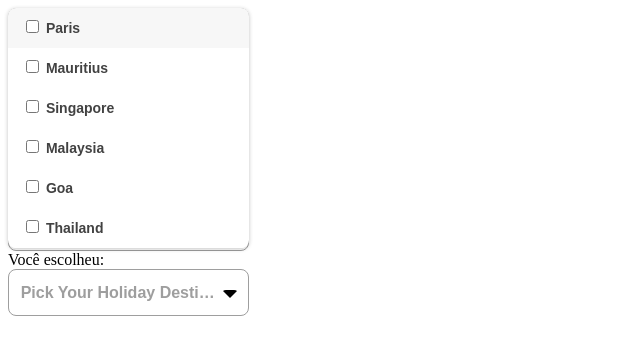
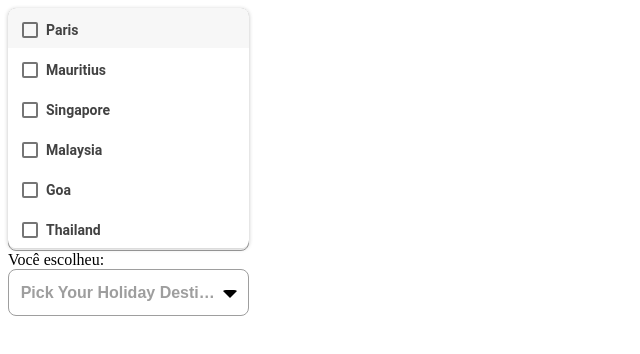
Before and after one commit to brucoletinha/custom-componets, an Angular app: page / in a window 1280 px wide. Both pictures are taken after a click on the element 230 px from the left and 32 px from the top of the page. Shown: the top 354 px of the page, without its empty margins (0-640 px from the left). Built offline with nearby package versions, Linux system fonts and the light colour scheme.

Commit message:
Adicionando mat-checkbox

```diff
--- a/src/app/custom-dropdown/custom-select-option/custom-select-option.component.html
+++ b/src/app/custom-dropdown/custom-select-option/custom-select-option.component.html
@@ -1,3 +1,3 @@
 <div>
-    <input type="checkbox" value="{{key}}" [checked]="checked"> {{value}}
+    <mat-checkbox [(ngModel)]="checked">{{value}}</mat-checkbox>
 </div>
--- a/src/styles.scss
+++ b/src/styles.scss
@@ -1,2 +1,3 @@
 /* You can add global styles to this file, and also import other style files */
 @import '~@angular/cdk/overlay-prebuilt.css';
+@import "~@angular/material/prebuilt-themes/indigo-pink.css";
```
